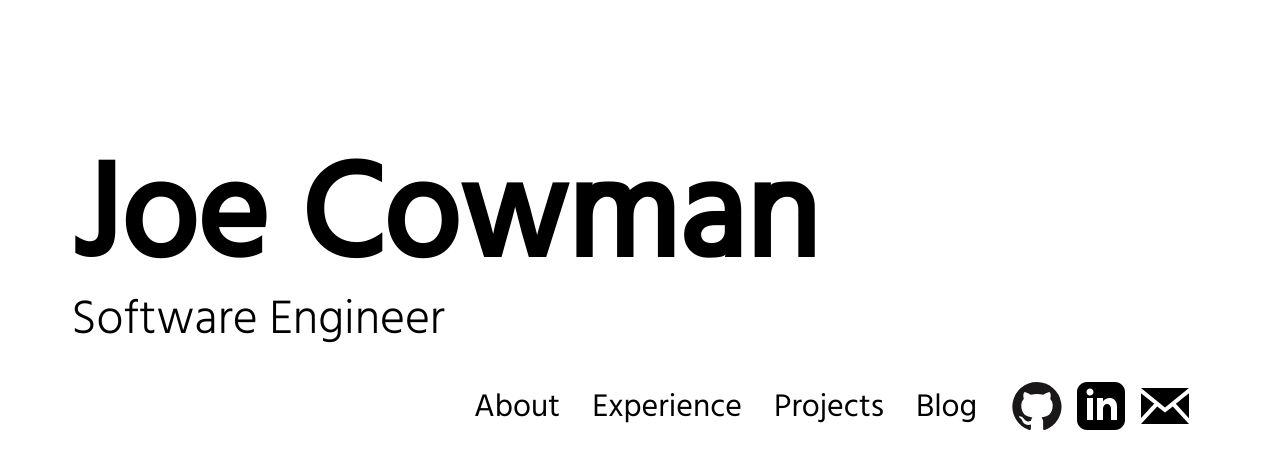
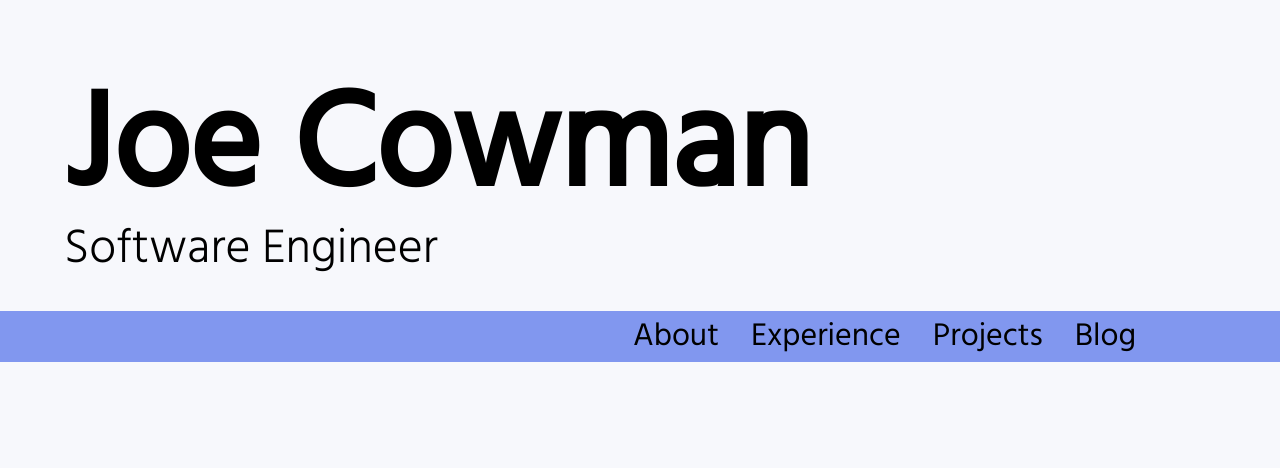
Before and after one commit to jcowman2/personal-website, a plain HTML site: page index.html in a window 1280 px wide. Drawn offline with Linux system fonts and the light colour scheme.

Commit message:
Centered nav text in stripe

```diff
--- a/index.html
+++ b/index.html
@@ -16,28 +16,32 @@
 <body>
     <main>
         <div class="section" id="title-section">
+            <div class="content">
                 <h1>Joe Cowman</h1>
                 <h2>Software Engineer</h2>
             </div>
-        <div class="section">
-            <nav>
-                <a class="nav-element" href="#">About</a>
-                <a class="nav-element" href="#">Experience</a>
-                <a class="nav-element" href="#">Projects</a>
-                <a class="nav-element" href="#">Blog</a>
-                <div class="nav-element">
-                    <a href="https://github.com/jcowman2">
+        </div>
+        <nav class="section">
+            <div class="content">
+                <a class="nav-element" href="#"><p>About</p></a>
+                <a class="nav-element" href="#"><p>Experience</p></a>
+                <a class="nav-element" href="#"><p>Projects</p></a>
+                <a class="nav-element" href="#"><p>Blog</p></a>
+                <!-- <div class="nav-element"> -->
+                    <!-- <span> -->
+                        <!-- <a class="nav-element" href="https://github.com/jcowman2">
                             <img id="github-logo" src="assets/GitHub-Mark.svg" alt="Github Logo">
                         </a>
-                    <a href="https://www.linkedin.com/in/joecowman">
+                         <a class="nav-element" href="https://www.linkedin.com/in/joecowman">
                             <img id="linkedin-logo" src="assets/iconmonstr-linkedin-3.svg" alt="LinkedIn Logo">
                         </a>
-                    <a href="mailto:joe.r.cowman@gmail.com">
+                        <a class="nav-element" href="mailto:joe.r.cowman@gmail.com">
                             <img id="email-icon" src="assets/iconmonstr-email-1.svg" alt="Email Icon">
-                    </a>
+                        </a> -->
+                    <!-- </span> -->
+                <!-- </div> -->
             </div>
         </nav>
-        </div>
 
     </main>
     <!-- <div class="section">Two</div>
--- a/main.css
+++ b/main.css
@@ -1,5 +1,8 @@
 html, body {
     height: 100%;
+    /* background-color: #FDFFF7; */
+    background-color: #F7F8FC;
+    margin: 0;
 }
 
 main {
@@ -10,20 +13,26 @@ main {
 }
 
 .section {
-    width: 90%;
+    width: 100%;
 }
 
-#title-section {
+.section .content {
+    max-width: 90%;
+}
+
+#title-section .content {
+    margin-left: auto;
+    margin-right: auto;
     margin-top: 5%;
 }
 
-#title-section h1 {
+#title-section .content h1 {
     font-size: 8.5em;
     line-height: 0.9em;
     margin-bottom: 0px;
 }
 
-#title-section h2 {
+#title-section .content h2 {
     font-size: 3em;
     font-weight: 300;
     line-height: 0.9em;
@@ -57,17 +66,35 @@ a.nav-element:active {
 }
 
 nav {
+    /* background-color: #7D98A1; */
+    background-color: #8197EF;
+    height: 100%;
+    width: 100%;
+}
+
+nav .content {
     display: flex;
     justify-content: flex-end;
     flex-wrap: wrap;
-    margin: auto;
-    min-width: 50%;
+    flex-direction: row;
+    height: 100%;
+    width: 100%;
 }
 
 .nav-element {
     font-size: 2em;
-    padding-left: 0.5em;
-    padding-right: 0.5em;
+    padding: 0em 0.5em 0em 0.5em;
+    margin: 0;
+    height: 100%;
+    display: flex;
+    flex-direction: column;
+    justify-content: center;
+    align-items: center;
+}
+
+.nav-element * {
+    margin: 0;
+    padding: 0;
 }
 
 #github-logo,
```
Lines whose indentation alone changed are shown as unchanged.
